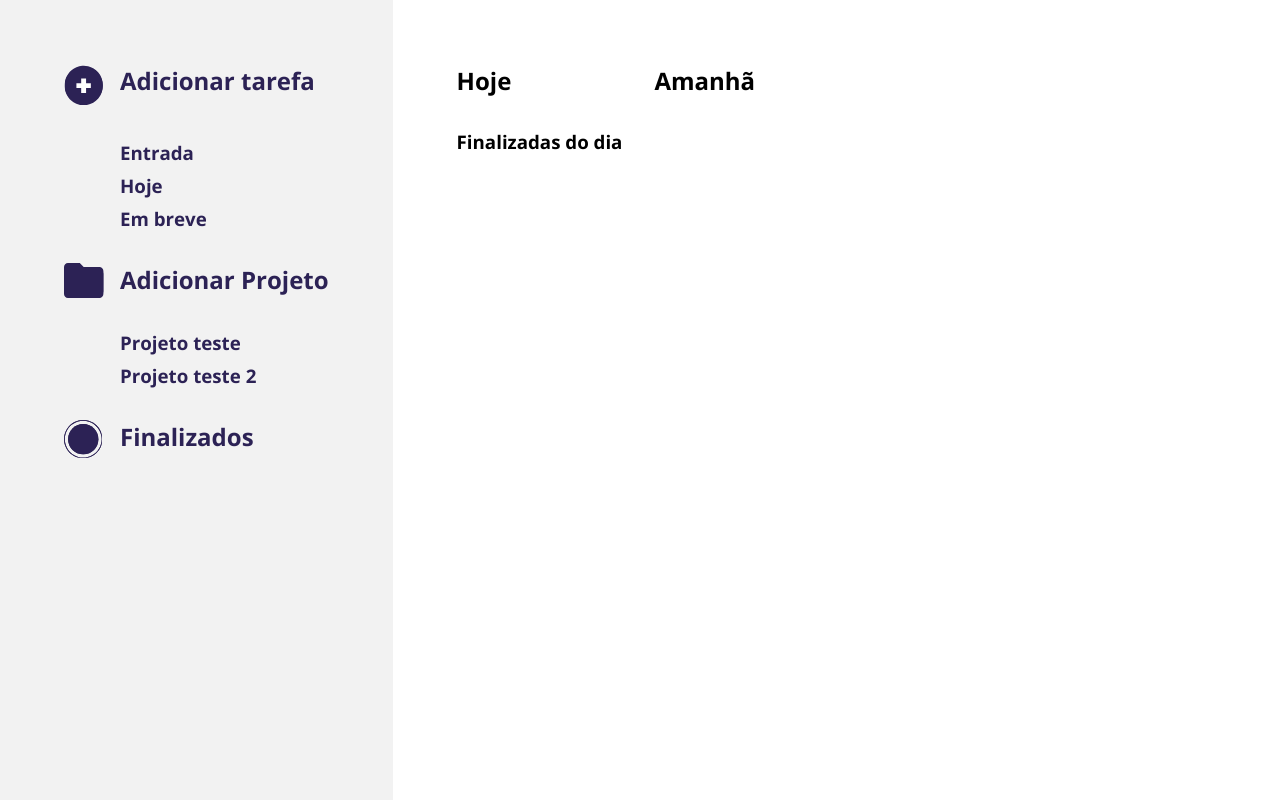
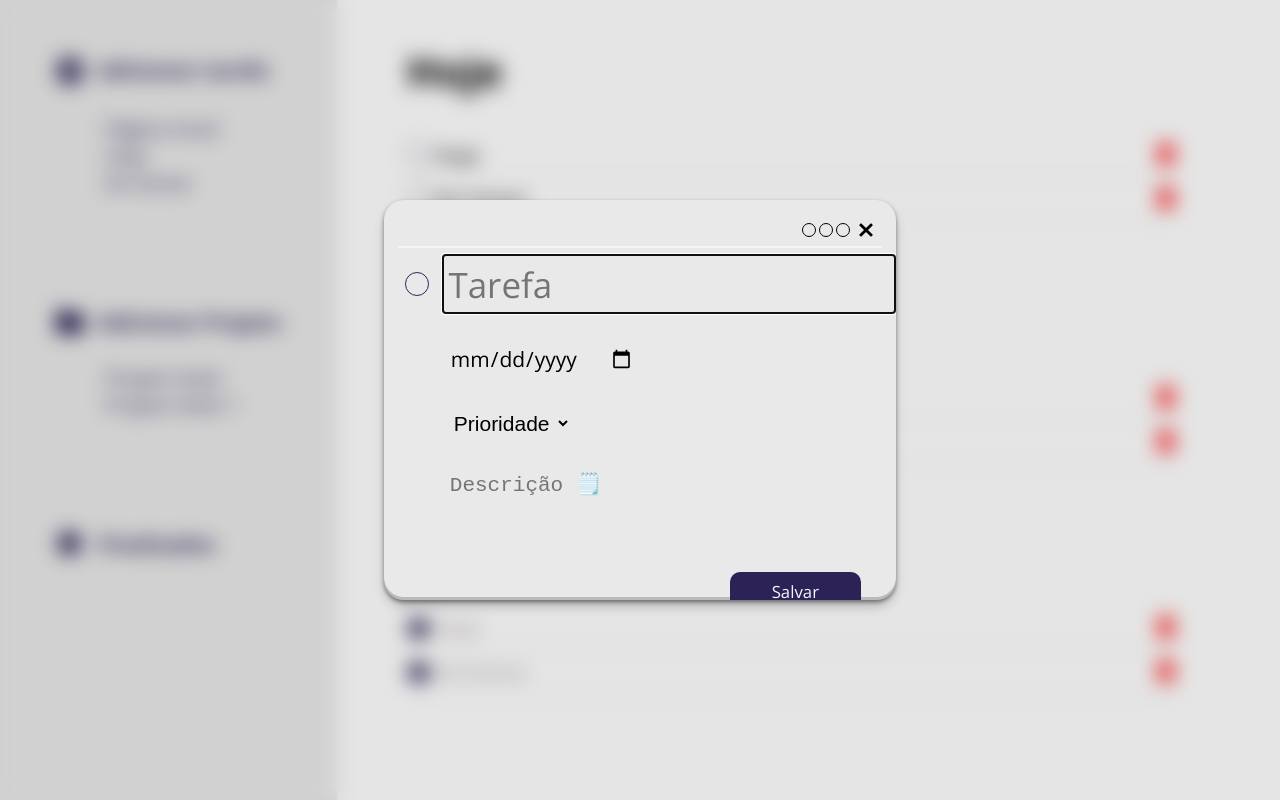
Before and after one commit to Bessazs/To-do-list, a website built with webpack: page src/template.html in a window 1280 px wide. Built offline with nearby package versions, Linux system fonts and the light colour scheme.

Commit message:
Criação da tela de cadastro

```diff
--- a/src/modules/index.js
+++ b/src/modules/index.js
@@ -1 +1,5 @@
 import "../styles/styles.css";
+
+const dialog = document.querySelector(".dialog-task");
+
+dialog.showModal();
--- a/src/styles/styles.css
+++ b/src/styles/styles.css
@@ -13,6 +13,9 @@
     padding: 0;
     margin: 0;
 }
+html{
+    font-size: 14px;
+}
 
 body{
     display: flex;
@@ -21,9 +24,9 @@ body{
 
 }
 
-
+/* Side bar */
 aside{
-    background-color: rgb(242, 242, 242);
+    background-color: rgb(233, 233, 233);
     height: 100dvh;
     color: rgb(44, 34, 85);
     padding: 4rem;
@@ -33,7 +36,8 @@ aside{
 .box-aside{
     display: flex;
     flex-direction: column;
-    gap: 2rem;
+    gap: 8rem;
+
 }
 
 
@@ -57,20 +61,190 @@ aside{
 }
 
 .icons-aside{
-
-    width: 2.5rem;
+    width: 2rem;
+}
+.nav-list{
+    list-style: none;
+    font-size: 1.4rem;
 }
 
+/* Task maaain */
 main{
     background-color: rgb(255, 255, 255);
     height: 100dvh;
-    padding: 4rem;
+    padding: 3rem 5rem ;
+
 }
 
 .box-main{
     display: grid;
-    grid-template-columns: 1fr 1fr;
-    grid-template-rows: 1fr 1fr;
-    gap: 2rem;
+    grid-template-columns: repeat(auto-fit, minmax(400px, 1fr));
+    column-gap: 20rem;
+    width: 60dvw;
+    height: 100%;
+
 
 }
+
+.box-day{
+    list-style: none;
+    font-size: 2rem;
+}
+.cards > ul{
+    display: flex;
+    flex-direction: column;
+    gap: 0.5rem
+}
+
+.cards > ul >li{
+    list-style: none;
+    display: flex;
+    gap: 0.3rem;
+    font-size: 1.5rem;
+    align-items: center;
+
+}
+
+#cards-finished > ul> li {
+    text-decoration: line-through;
+    color: rgb(185, 176, 176);
+}
+
+.mark{
+    border: 1px solid rgb(44, 34, 85);
+    border-radius: 50%;
+    height: 1.7rem;
+    width: 1.7rem;
+    display: flex;
+    justify-content: center;
+    align-items: center;
+
+
+}
+
+.filmark{
+    background-color: rgb(44, 34, 85);
+    height: 1.4rem;
+    width: 1.4rem;
+    border-radius: 50%;
+}
+
+.box-container{
+    display: flex;
+    flex-direction: column;
+    gap: 3rem;
+}
+
+.divisor{
+    border: 1px solid rgb(241, 241, 241);
+}
+
+.img-prio{
+    margin-left: auto;
+}
+
+/* Register tasks and projects */
+dialog{
+    margin: auto;
+    background-color: rgb(233, 233, 233);
+    height: 50%;
+    width: 40%;
+    border: none;
+    border-radius: 20px;
+    padding: 1rem;
+    overflow: hidden;
+    box-shadow: rgba(0, 0, 0, 0.4) 0px 2px 4px, rgba(0, 0, 0, 0.3) 0px 7px 13px -3px, rgba(0, 0, 0, 0.2) 0px -3px 0px inset;
+}
+input{
+    font-family: "Open Sans", sans-serif;
+}
+.menu{
+    padding: 0.5rem;
+    display: flex;
+    justify-content: flex-end;
+    align-items: center;
+    gap: 0.5rem;
+}
+.circle{
+    border: 1px solid black;
+    border-radius: 50%;
+    width: 1rem;
+    height: 1rem;
+}
+.box-circle{
+    display: flex;
+    gap: 0.2rem;
+}
+.btn-close{
+ display: flex;
+ align-items: center;
+
+}
+.btn-img{
+    width: 1.3rem;
+}
+.divisor-dialog{
+    border: 1px solid whitesmoke;
+}
+
+form{
+    height: 100%;
+}
+.form-row{
+    display: flex;
+    align-items: center;
+    gap: 1rem;
+
+}
+
+.form-row-btn{
+    display: flex;
+    align-items: center;
+    justify-content: flex-end;
+    margin-left: auto;
+    padding-right: 1rem;
+}
+.dialog-container{
+    padding: 0.5rem;
+    height: 100%;
+    display: flex;
+    flex-direction: column;
+    align-items: flex-start;
+    justify-content: flex-start;
+    gap: 1.8rem;
+}
+
+#name, #description, #date, #priority{
+    border: none;
+    background-color: rgb(233, 233, 233);
+    font-size: 1.5rem;
+    padding: 0.4rem;
+
+}
+
+#description, #date, #priority{
+    margin-left: 2.8rem;
+}
+
+#name{
+    font-size: 2.5rem;
+}
+
+#description{
+    font-size: 1;
+    resize: none;
+}
+
+.btn-save{
+    padding: 0.6rem 3rem;
+    background-color: rgb(44, 34, 85);
+    color: aliceblue;
+    font-size: 1.2rem;
+    border: none;
+    border-radius: 10px;
+}
+
+dialog::backdrop {
+    -webkit-backdrop-filter: blur(10px);
+    backdrop-filter: blur(10px);
+  }
--- a/src/template.html
+++ b/src/template.html
@@ -1,5 +1,5 @@
 <!DOCTYPE html>
-<html lang="en">
+<html lang="Pt-br">
 <head>
     <meta charset="UTF-8">
     <meta name="viewport" content="width=device-width, initial-scale=1.0">
@@ -17,9 +17,11 @@
                     <h2>Adicionar tarefa</h2>
                 </div>
                 <div class="status">
-                    <h3 class="text-status">Entrada</h3>
-                    <h3 class="text-status">Hoje</h3>
-                    <h3 class="text-status">Em breve</h3>
+                    <ul class="nav-list">
+                        <li>Página inical</li>
+                        <li>Hoje</li>
+                        <li>Em breve</li>
+                    </ul>
 
                 </div>
             </div>
@@ -29,8 +31,10 @@
                     <h2>Adicionar Projeto</h2>
                 </div>
                 <div class="status">
-                    <h3 class="text-status">Projeto teste</h3>
-                    <h3 class="text-status">Projeto teste 2</h3>
+                    <ul class="nav-list">
+                        <li>Projeto teste</li>
+                        <li>Projeto teste 1</li>
+                    </ul>
                 </div>
             </div>
             <div class="container">
@@ -43,24 +47,82 @@
        </div>
     </aside>
     <main>
+        <dialog class="dialog-task">
+            <div class="menu">
+                <div class="box-circle">
+                    <div class="circle"></div>
+                    <div class="circle"></div>
+                    <div class="circle"></div>
+                </div>
+
+                <div class="btn-close"><img class="btn-img" src="./icons/closeBtn.svg" alt=""></div>
+            </div>
+            <div class="divisor-dialog"></div>
+            <form action="#" method="post">
+                <div class="dialog-container">
+
+
+                <div class="form-row">
+                    <div class="mark"></div><input type="text" name="name" id="name" placeholder="Tarefa"></div>
+                    <div class="form-row"><input type="date" name="date" id="date"></div>
+                    <div class="form-row"> <select name="priority" id="priority">
+                        <option value="" disabled selected>Prioridade</option>
+                        <option value="low">Baixa</option>
+                        <option value="medium">Média</option>
+                        <option value="high">Alta</option>
+                    </select></div>
+                    <div class="form-row"><textarea name="description" id="description" placeholder="Descrição 🗒️" cols="30" rows="3""></textarea></div>
+                    <div class="form-row-btn"> <input class="btn-save" type="submit" value="Salvar">  </div>
+                </div>
+            </form>
+        </dialog>
+
+        <dialog class="dialog-project">
+
+        </dialog>
+
         <div class="box-main">
-            <div class="box-today">
+            <div class="box-container">
                 <div class="box-day">
                     <h2>Hoje</h2>
                 </div>
-                <div class="cards"></div>
+                <div class="cards">
+                    <ul>
+                        <li><div class="mark"></div>Hoje <img src="./icons/PrioHigh.svg" alt="" class="img-prio"></li>
+                        <div class="divisor"></div>
+                        <li><div class="mark"></div>Em breve <img src="./icons/PrioHigh.svg" alt="" class="img-prio"></li>
+                        <div class="divisor"></div>
+
+                    </ul>
+                </div>
             </div>
-            <div class="box-tomorrow">
+            <div class="box-container">
                 <div class="box-day">
                     <h2>Amanhã</h2>
                 </div>
-                <div class="cards"></div>
+                <div class="cards">
+                    <ul>
+                        <li><div class="mark"></div>Hoje <img src="./icons/PrioHigh.svg" alt="" class="img-prio"></li>
+                        <div class="divisor"></div>
+                        <li><div class="mark"></div>Em breve <img src="./icons/PrioHigh.svg" alt="" class="img-prio"></li>
+                        <div class="divisor"></div>
+
+                    </ul>
+                </div>
             </div>
-            <div class="box-finish">
+            <div class="box-container finished">
                 <div class="box-day">
                     <h3>Finalizadas do dia</h3>
                 </div>
-                <div class="cards"></div>
+                <div class="cards" id="cards-finished">
+                    <ul>
+                        <li> <div class="mark"><div class="filmark"></div></div>Hoje <img src="./icons/PrioHigh.svg" alt="" class="img-prio"></li>
+                        <div class="divisor"></div>
+                        <li><div class="mark"><div class="filmark"></div></div> Em breve <img src="./icons/PrioHigh.svg" alt="" class="img-prio"></li>
+                        <div class="divisor"></div>
+                    </ul>
+
+                </div>
             </div>
 
         </div>
```
Also changed, not shown: src/icons/PrioHigh.svg (added), src/icons/PrioLow.svg (added), src/icons/PrioMedium.svg (added), src/icons/closeBtn.svg (added).
